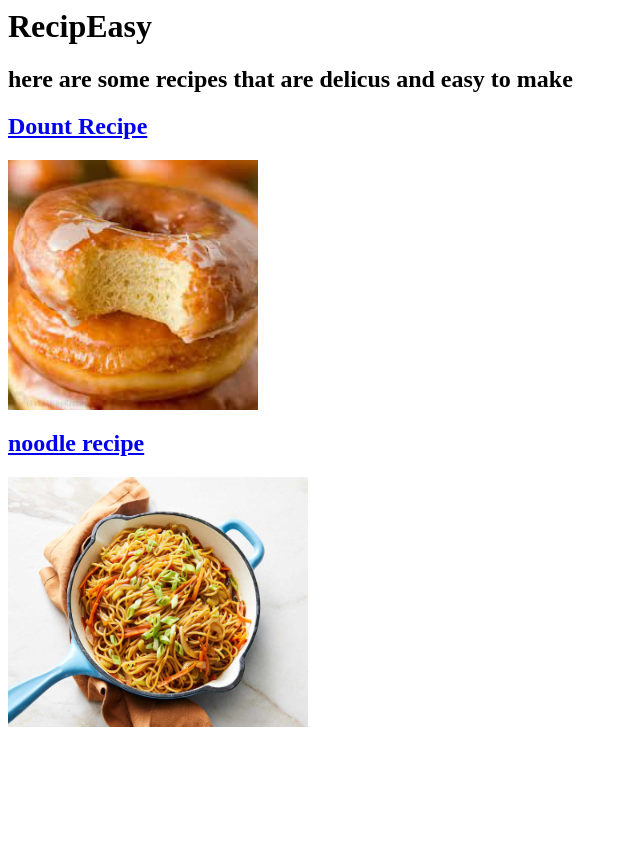
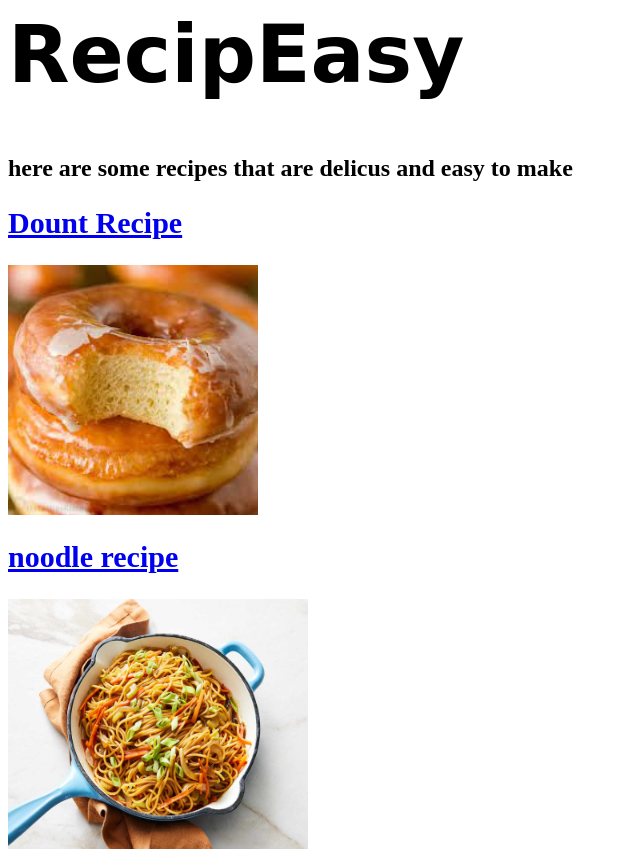
Before and after one commit to J-Herika/odin-recipes, a plain HTML site: page index.html in a window 1280 px wide. Shown: the whole page, without its empty margins (0-640 px from the left). Before the commit the page ends 800 px from the top, so only its background shows below. Drawn offline with Linux system fonts and the light colour scheme.

Commit message:
stylised the index.html

```diff
--- a/index.html
+++ b/index.html
@@ -2,12 +2,13 @@
 <html lang="en">
      <meta charset="UTF-8">
      <head>
+          <link rel="stylesheet" href="style.css">
           <title>RecipEasy</title>
           <h1 id="heading">RecipEasy</h1>
           <h2>here are some recipes that are delicus and easy to make</h2>
-          <h2><a href="recipes/dount.html" target="_blank"><strong>Dount Recipe</strong></a></h2>
+          <h2 class="links"><a href="recipes/dount.html" target="_blank"><strong>Dount Recipe</strong></a></h2>
           <img src="recipes/download.jpg" alt="a delicus well made dount!"width="250" height="250">
-          <h2><a href="recipes/noodle.html" target="_blank">noodle recipe</a></h2>
+          <h2 class="links"><a href="recipes/noodle.html" target="_blank">noodle recipe</a></h2>
           <img src="recipes/noodle.jpg" alt="a prefectly cooked noodle" width="300" height="250">
      </head>
 
--- a/style.css
+++ b/style.css
@@ -1,6 +1,13 @@
 
-h1{
-     font-family: "satisfy";
-     font-style: italic;
-     font-size: 15px;
+#heading{
+     font-family: cursive;
+     font-size: 80px;
+     align-self: center;
 }
+
+.links{
+     font-family: serif;
+     font-size: 30px;
+     font-weight: 700;
+     color: black;
+}
```
